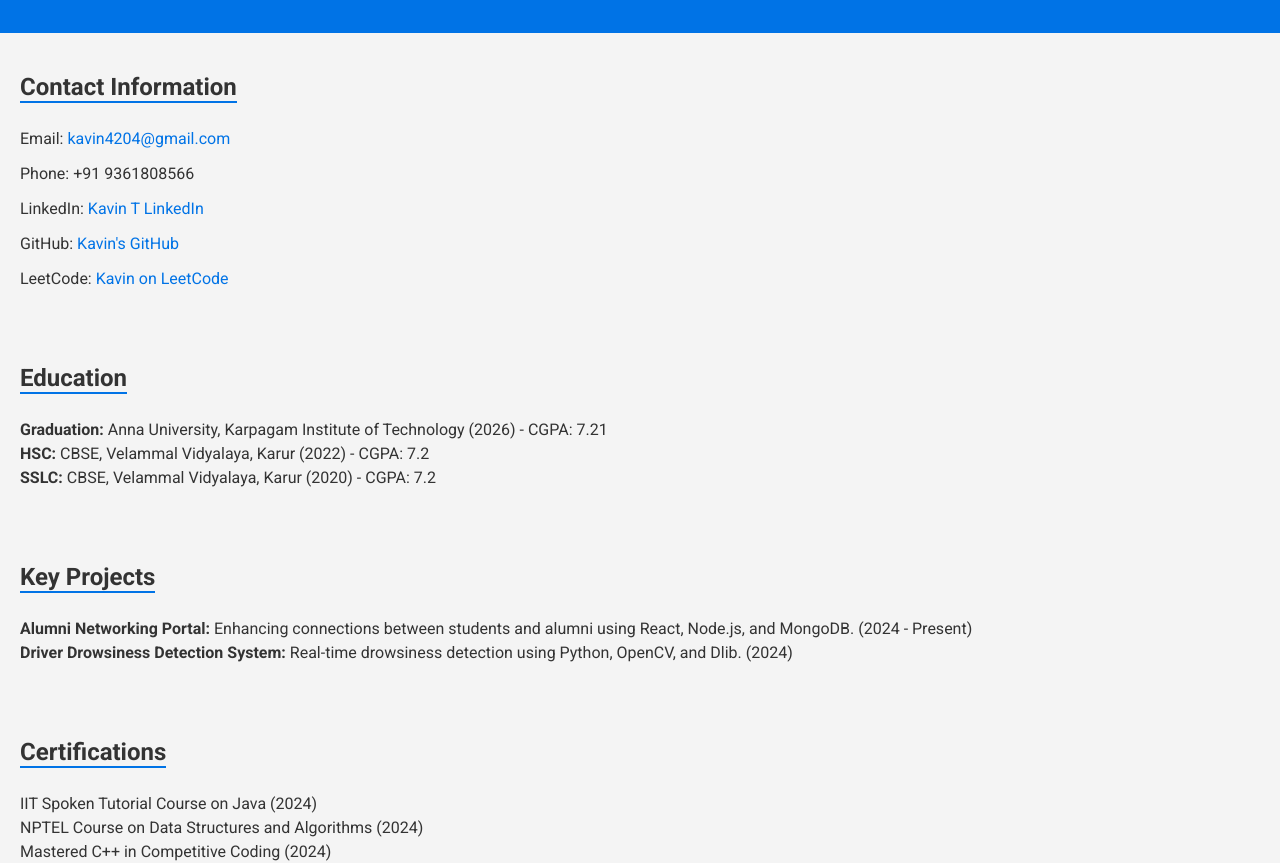
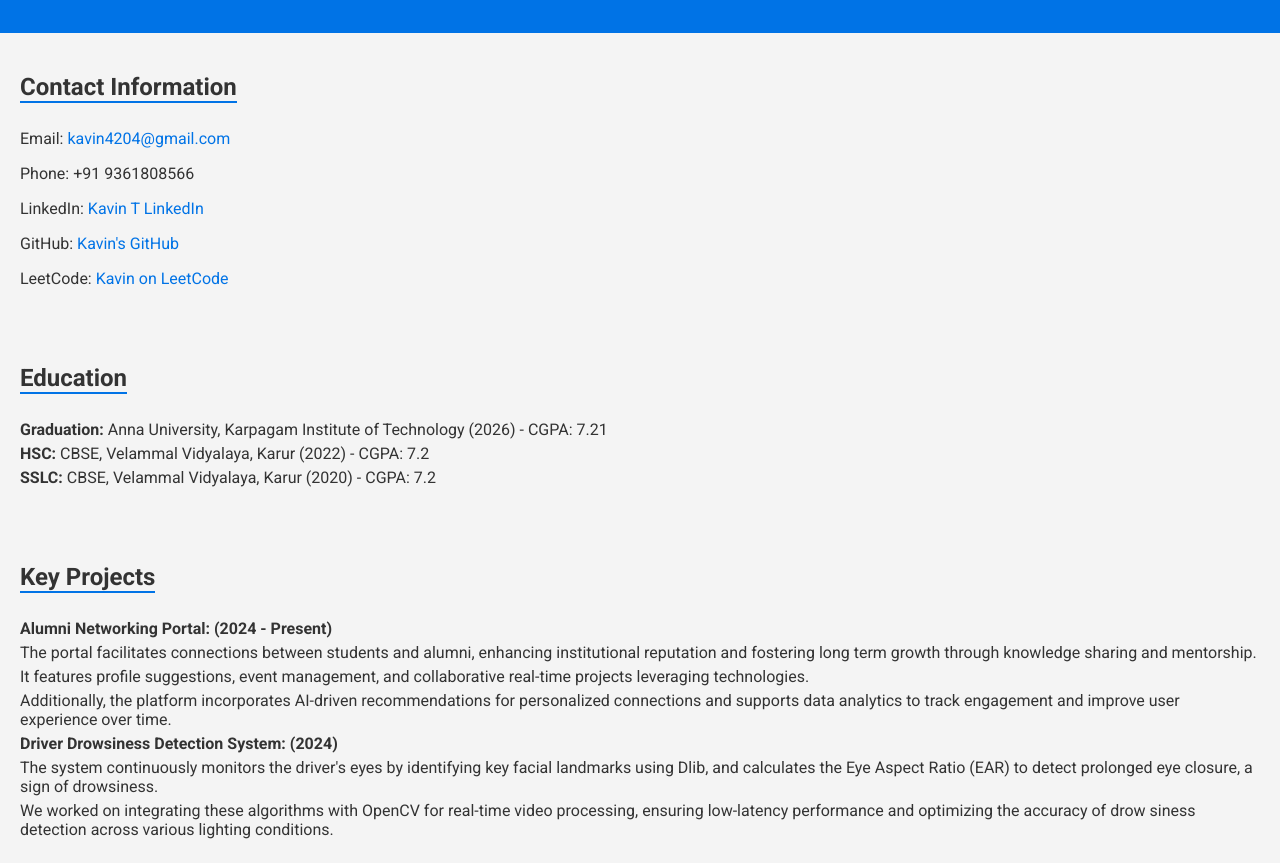
Before and after one commit to 22ita23/portfolio, a plain HTML site: page index.html in a window 1280 px wide. Shown: the part 96-959 px from the top of the page. Drawn offline with Linux system fonts and the light colour scheme.

Commit message:
Update index.html

```diff
--- a/index.html
+++ b/index.html
@@ -74,8 +74,13 @@
     <section>
         <h2 class="section-title">Key Projects</h2>
         <ul>
-            <li><strong>Alumni Networking Portal:</strong> Enhancing connections between students and alumni using React, Node.js, and MongoDB. (2024 - Present)</li>
-            <li><strong>Driver Drowsiness Detection System:</strong> Real-time drowsiness detection using Python, OpenCV, and Dlib. (2024)</li>
+            <li><strong>Alumni Networking Portal:   (2024 - Present)</strong></li>
+            <li>The portal facilitates connections between students and alumni, enhancing institutional reputation and fostering long term growth through knowledge sharing and mentorship.</li>
+            <li>It features profile suggestions, event management, and collaborative real-time projects leveraging technologies.</li>
+            <li>Additionally, the platform incorporates AI-driven recommendations for personalized connections and supports data analytics to track engagement and improve user experience over time.</li>
+            <li><strong>Driver Drowsiness Detection System:    (2024)</strong></li>
+            <li>The system continuously monitors the driver's eyes by identifying key facial landmarks using Dlib, and calculates the Eye Aspect Ratio (EAR) to detect prolonged eye closure, a sign of drowsiness. </li>
+            <li>We worked on integrating these algorithms with OpenCV for real-time video processing, ensuring low-latency performance and optimizing the accuracy of drow siness detection across various lighting conditions. </li>
         </ul>
     </section>
 
```
